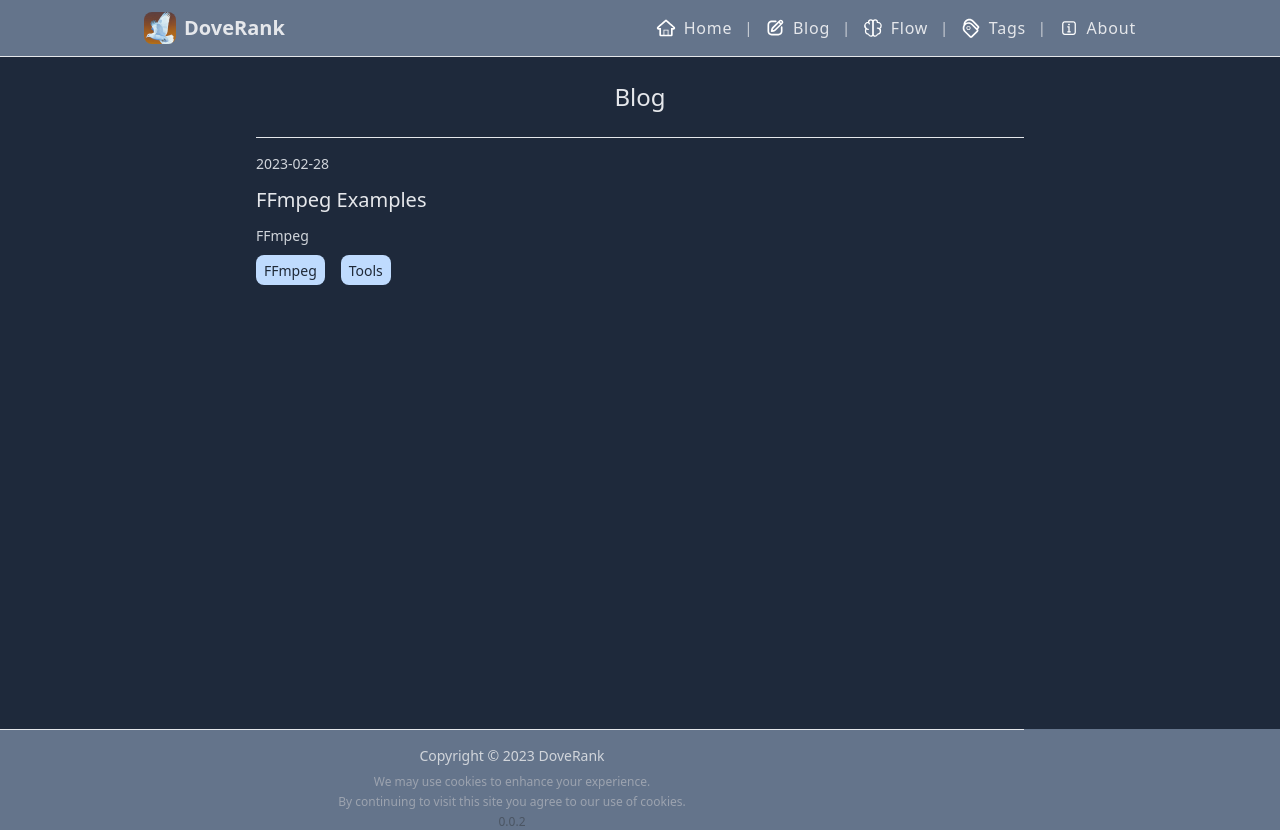
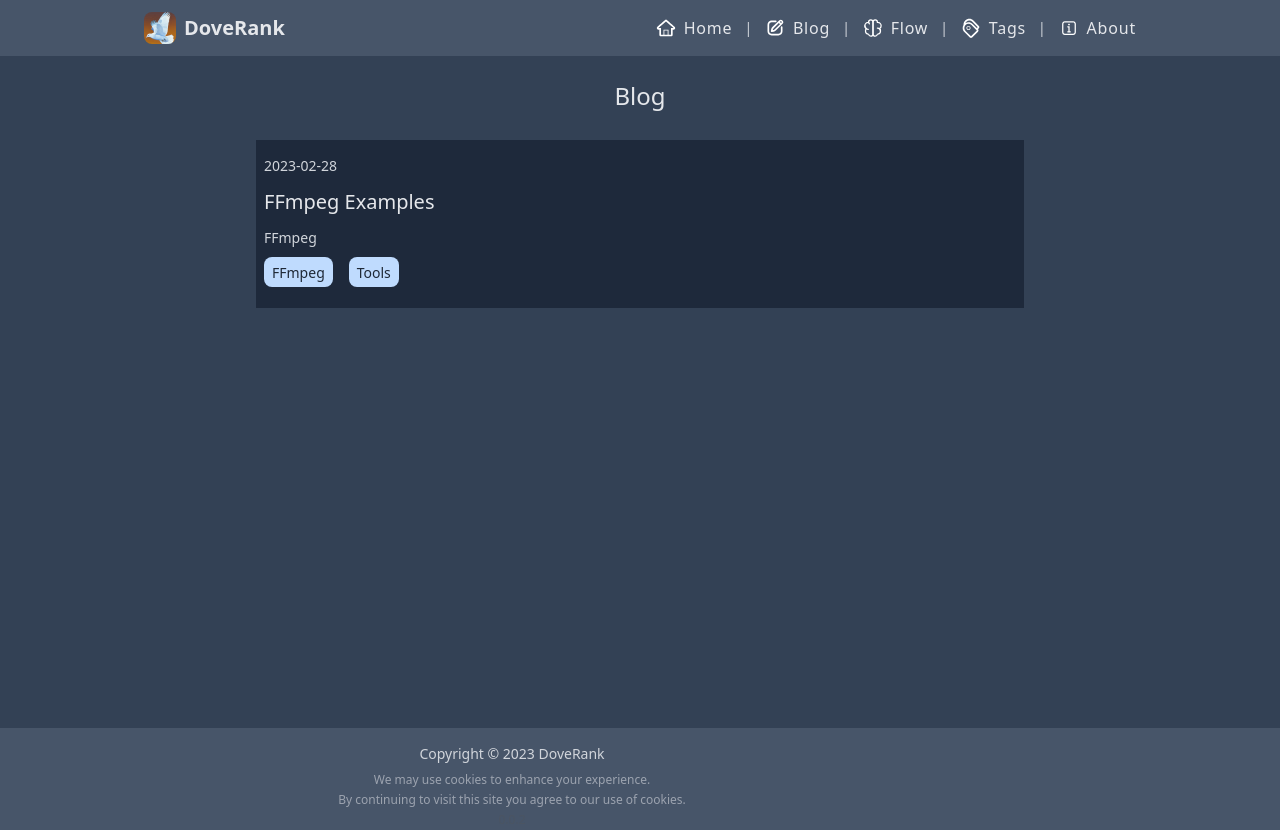
Before and after one commit to bourneo/next-blog, a Next.js app: page /blog in a window 1280 px wide. Built offline with nearby package versions, Linux system fonts and the light colour scheme.

Commit message:
update RadiusBox.jsx

```diff
--- a/component/ContentItem.jsx
+++ b/component/ContentItem.jsx
@@ -1,6 +1,7 @@
 import Link from 'next/link';
 import TypeBadge from './TypeBadge';
 import TagBadge from './TagBadge';
+import RadiusBox from './RadiusBox';
 
 const text_color_gray = 'text-gray-300';
 const text_color_light = 'text-gray-200';
@@ -8,7 +9,9 @@
 export default function ContentItem({ content, showBadge }) {
   return (
     // item on the list
-    <div className="py-4 border-t space-y-3">
+    <div className="space-y-2">
+      <RadiusBox>
+        <div className="py-4 space-y-3">
           {/*todo cover*/}
 
           {/*type date*/}
@@ -38,5 +41,7 @@
             ))}
           </div>
         </div>
+      </RadiusBox>
+    </div>
   );
 }
--- a/component/Footer.jsx
+++ b/component/Footer.jsx
@@ -1,4 +1,4 @@
-import { version } from '../package.json';
+import packageInfo from '../package.json';
 
 const text_color_deep = 'text-gray-400';
 const text_color_version = 'text-gray-600';
@@ -6,7 +6,7 @@
 
 export default function Footer() {
   return (
-    <footer className="max-w-5xl border-t text-sm ">
+    <footer className="max-w-5xl text-sm ">
       <div className={`${text_color_gray} `}>
         <div className="flex justify-center item-center mt-4">
           <div>Copyright &copy; 2023 DoveRank</div>
@@ -27,7 +27,7 @@
         </div>
 
         <div className="flex justify-center item-center">
-          <div className={`${text_color_version}`}>{version}</div>
+          <div className={`${text_color_version}`}>{packageInfo.version}</div>
         </div>
       </div>
     </footer>
--- a/component/Header.jsx
+++ b/component/Header.jsx
@@ -39,7 +39,7 @@
 
   return (
     <header className={`${text_color_light}`}>
-      <div className="py-3 border-b ">
+      <div className="py-3 ">
         <div className="flex justify-between max-w-5xl mx-auto px-4 ">
           {/*banner left*/}
           <Link className="flex items-center" href="/">
@@ -72,11 +72,12 @@
             <ToggleIcon icon={XMarkIcon} hidden={!active} />
           </button>
 
+          {/*<MenuHidden active={active} menu={menu} handleLinkClick={handleLinkClick} />*/}
           {/*hidden menu*/}
           <Transition
             show={active}
             as="ul"
-            className="flex flex-col p-4 absolute left-0 top-14 w-full  bg-slate-700 "
+            className="p-4 absolute left-0 top-14 w-full h-full bg-slate-700 "
             enter="transition duration-[50ms]"
             enterFrom="opacity-0"
             enterTo="opacity-100"
@@ -97,13 +98,14 @@
                     key={item.href}
                     href={item.href}
                     onClick={handleLinkClick}
-                    className="flex block py-4 px-2 text-sm font-medium text-gray-300 "
+                    className="flex py-4 px-2 text-sm font-medium text-gray-300 "
                   >
                     <MenuButton title={item.title} />
                   </Link>
                 </Transition.Child>
               ))}
             </div>
+            <div className="fixed bottom-3">DoveRank</div>
           </Transition>
         </div>
       </div>
--- /dev/null
+++ b/component/RadiusBox.jsx
@@ -0,0 +1,11 @@
+const box_color = 'bg-slate-800';
+
+export default function RadiusBox({ children }) {
+  return (
+    <div className={`${box_color}`}>
+      <div className="rounded-full mx-2 my-1">
+        <div>{children}</div>
+      </div>
+    </div>
+  );
+}
--- a/pages/_app.jsx
+++ b/pages/_app.jsx
@@ -3,7 +3,7 @@
 import Header from '../component/Header';
 import Footer from '../component/Footer';
 
-const background_color_body = 'bg-slate-800';
+const background_color_body = 'bg-slate-700';
 
 export default function MyApp({ Component, pageProps }) {
   return (
--- a/pages/_document.jsx
+++ b/pages/_document.jsx
@@ -1,6 +1,6 @@
 import Document, { Head, Html, Main, NextScript } from 'next/document';
 
-const background_color = 'bg-slate-500';
+const background_color = 'bg-slate-600';
 
 export default class MyDocument extends Document {
   static async getInitialProps(ctx) {
```
Lines whose indentation alone changed are shown as unchanged.
